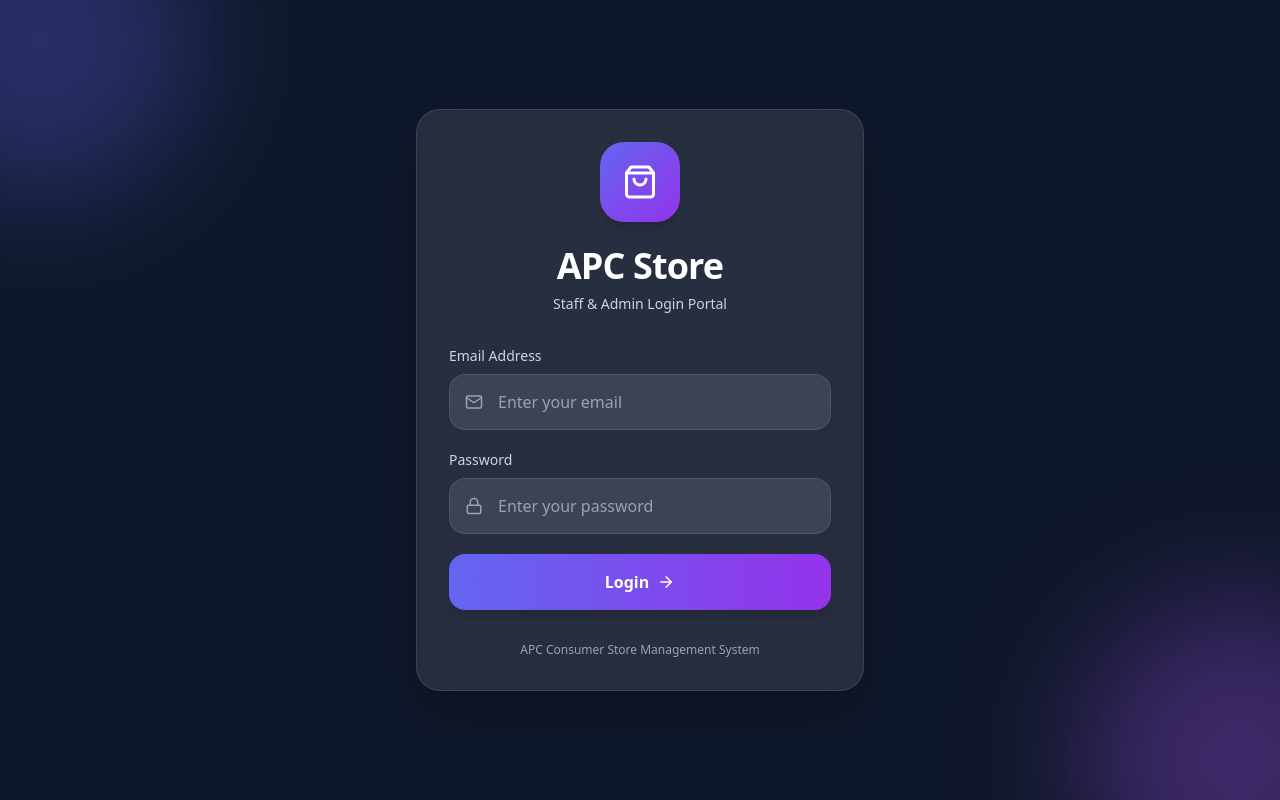
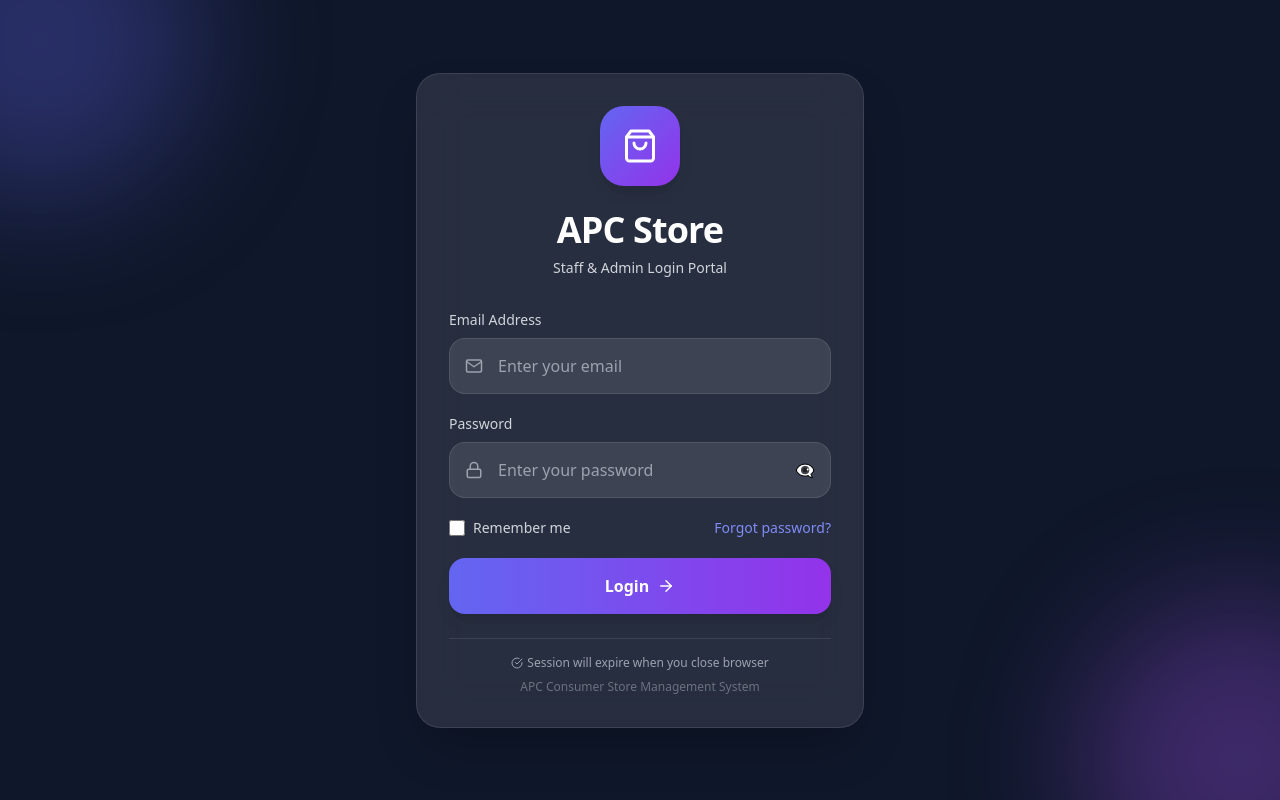
Before and after one commit to jaysolanki-21/consumer-store, a React (Vite) app in the folder client/: page /login in a window 1280 px wide. Built offline with nearby package versions, Linux system fonts and the light colour scheme; no server answers.

Commit message:
feat: Implement Remember Me functionality for user authentication and enhance ProtectedRoute logic

```diff
--- a/client/src/App.jsx
+++ b/client/src/App.jsx
@@ -19,10 +19,14 @@ import AdminAlertsPage from "./pages/AdminAlertsPage";
 import InsightsPage from "./pages/InsightsPage";
 
 function App() {
-  const { user } = useSelector((state) => state.auth);
+  const { user, token } = useSelector((state) => state.auth);
+
+  // Check authentication from Redux state (already loaded from storage)
+  const isAuthenticated = !!token && !!user;
 
   // Detect PWA mode
   const [isPWA, setIsPWA] = useState(false);
+  const [isLoading, setIsLoading] = useState(true);
 
   useEffect(() => {
     const standalone =
@@ -30,34 +34,104 @@ function App() {
       window.navigator.standalone;
 
     setIsPWA(standalone);
+    setIsLoading(false);
   }, []);
+
+  // Show loading while checking PWA mode
+  if (isLoading) {
+    return (
+      <div className="min-h-screen bg-gray-50 dark:bg-[#0B1120] flex items-center justify-center">
+        <div className="w-12 h-12 border-4 border-indigo-200 border-t-indigo-600 rounded-full animate-spin"></div>
+      </div>
+    );
+  }
 
   return (
     <BrowserRouter
       future={{ v7_startTransition: true, v7_relativeSplatPath: true }}
     >
-      <Toaster position="top-right" />
+      <Toaster
+        position="top-right"
+        toastOptions={{
+          duration: 3000,
+          style: {
+            background: '#363636',
+            color: '#fff',
+          },
+          success: {
+            duration: 2000,
+            iconTheme: {
+              primary: '#10b981',
+              secondary: '#fff',
+            },
+          },
+          error: {
+            duration: 3000,
+            iconTheme: {
+              primary: '#ef4444',
+              secondary: '#fff',
+            },
+          },
+        }}
+      />
 
       <Routes>
-
-        {/* ROOT ROUTE */}
+        {/* ROOT ROUTE - Redirect based on auth and PWA */}
         <Route
           path="/"
           element={
-            isPWA ? (
+            isAuthenticated ? (
+              // If logged in, redirect to respective dashboard
+              user?.role === 'admin' ? (
+                <Navigate to="/admin" replace />
+              ) : user?.role === 'staff' ? (
+                <Navigate to="/staff" replace />
+              ) : (
+                <ConsumerPage />
+              )
+            ) : isPWA ? (
+              // PWA mode and not logged in -> login page
               <Navigate to="/login" replace />
             ) : (
+              // Web mode and not logged in -> consumer page
               <ConsumerPage />
             )
           }
         />
 
-        {/* LOGIN */}
-        <Route path="/login" element={<LoginPage />} />
+        {/* LOGIN PAGE - Redirect if already logged in */}
+        <Route
+          path="/login"
+          element={
+            isAuthenticated ? (
+              user?.role === 'admin' ? (
+                <Navigate to="/admin" replace />
+              ) : user?.role === 'staff' ? (
+                <Navigate to="/staff" replace />
+              ) : (
+                <LoginPage />
+              )
+            ) : (
+              <LoginPage />
+            )
+          }
+        />
 
-        {/* STAFF */}
+        {/* STAFF DASHBOARD */}
         <Route
           path="/staff"
+          element={
+            <ProtectedRoute roles={["staff"]}>
+              <Layout>
+                <StaffPage />
+              </Layout>
+            </ProtectedRoute>
+          }
+        />
+
+        {/* STAFF ORDERS (same as staff page) */}
+        <Route
+          path="/staff/orders"
           element={
             <ProtectedRoute roles={["staff"]}>
               <Layout>
@@ -79,7 +153,7 @@ function App() {
           }
         />
 
-        {/* PRODUCTS */}
+        {/* ADMIN PRODUCTS */}
         <Route
           path="/admin/products"
           element={
@@ -91,7 +165,7 @@ function App() {
           }
         />
 
-        {/* CATEGORIES */}
+        {/* ADMIN CATEGORIES */}
         <Route
           path="/admin/categories"
           element={
@@ -127,7 +201,7 @@ function App() {
           }
         />
 
-        {/* ORDERS */}
+        {/* ADMIN ORDERS */}
         <Route
           path="/admin/orders"
           element={
@@ -151,7 +225,7 @@ function App() {
           }
         />
 
-        {/* ALERTS */}
+        {/* ADMIN ALERTS */}
         <Route
           path="/admin/alerts"
           element={
@@ -163,7 +237,7 @@ function App() {
           }
         />
 
-        {/* INSIGHTS */}
+        {/* INSIGHTS / ANALYTICS */}
         <Route
           path="/admin/insights"
           element={
@@ -175,6 +249,24 @@ function App() {
           }
         />
 
+        {/* CATCH ALL - 404 PAGE */}
+        <Route
+          path="*"
+          element={
+            <div className="min-h-screen bg-gray-50 dark:bg-[#0B1120] flex items-center justify-center">
+              <div className="text-center">
+                <h1 className="text-6xl font-bold text-gray-800 dark:text-white">404</h1>
+                <p className="text-gray-500 dark:text-gray-400 mt-2">Page not found</p>
+                <a
+                  href="/"
+                  className="mt-4 inline-block px-4 py-2 bg-indigo-600 text-white rounded-lg hover:bg-indigo-700 transition"
+                >
+                  Go Home
+                </a>
+              </div>
+            </div>
+          }
+        />
       </Routes>
     </BrowserRouter>
   );
--- a/client/src/components/ProtectedRoute.jsx
+++ b/client/src/components/ProtectedRoute.jsx
@@ -1,15 +1,27 @@
 import { Navigate } from 'react-router-dom';
 import { useSelector } from 'react-redux';
 
-export default function ProtectedRoute({ children, roles }) {
-  const { user } = useSelector(state => state.auth);
+export default function ProtectedRoute({ children, roles = [] }) {
+  const { user, token } = useSelector(state => state.auth);
 
-  if (!user) {
-    return <Navigate to="/login" />;
+  // Check if user is authenticated (has token and user object)
+  const isAuthenticated = !!token && !!user;
+
+  // If not authenticated, redirect to login
+  if (!isAuthenticated) {
+    return <Navigate to="/login" replace />;
   }
 
-  if (roles && !roles.includes(user.role)) {
-    return <Navigate to="/" />;
+  // If roles specified and user's role not in allowed roles
+  if (roles.length > 0 && !roles.includes(user.role)) {
+    // Redirect based on user's actual role
+    if (user.role === 'admin') {
+      return <Navigate to="/admin" replace />;
+    } else if (user.role === 'staff') {
+      return <Navigate to="/staff" replace />;
+    }
+    // Fallback to home
+    return <Navigate to="/" replace />;
   }
 
   return children;
--- a/client/src/pages/LoginPage.jsx
+++ b/client/src/pages/LoginPage.jsx
@@ -1,4 +1,6 @@
-import { useState } from 'react';
+// frontend/src/pages/LoginPage.jsx
+
+import { useState, useEffect } from 'react';
 import { useDispatch } from 'react-redux';
 import { useNavigate } from 'react-router-dom';
 import { motion } from 'framer-motion';
@@ -12,19 +14,32 @@ import {
   FiLock,
   FiArrowRight,
   FiShoppingBag,
+  FiCheckCircle,
 } from 'react-icons/fi';
 
 export default function LoginPage() {
   const [email, setEmail] = useState('');
   const [password, setPassword] = useState('');
+  const [rememberMe, setRememberMe] = useState(false);
+  const [showPassword, setShowPassword] = useState(false);
   const [loading, setLoading] = useState(false);
 
   const dispatch = useDispatch();
   const navigate = useNavigate();
 
+  // Load saved email if remember me was checked before
+  useEffect(() => {
+    const savedEmail = localStorage.getItem('savedEmail');
+    const savedRememberMe = localStorage.getItem('rememberMe') === 'true';
+
+    if (savedRememberMe && savedEmail) {
+      setEmail(savedEmail);
+      setRememberMe(true);
+    }
+  }, []);
+
   const handleSubmit = async (e) => {
     e.preventDefault();
-
     setLoading(true);
 
     try {
@@ -33,12 +48,21 @@ export default function LoginPage() {
         password,
       });
 
+      // Save credentials with remember me preference
       dispatch(
         setCredentials({
           user: data,
           token: data.token,
+          rememberMe: rememberMe,
         })
       );
+
+      // Save email for next time if remember me is checked
+      if (rememberMe) {
+        localStorage.setItem('savedEmail', email);
+      } else {
+        localStorage.removeItem('savedEmail');
+      }
 
       toast.success('Login successful');
 
@@ -50,9 +74,7 @@ export default function LoginPage() {
         navigate('/');
       }
     } catch (err) {
-      toast.error(
-        err.response?.data?.message || 'Login failed'
-      );
+      toast.error(err.response?.data?.message || 'Login failed');
     } finally {
       setLoading(false);
     }
@@ -63,7 +85,6 @@ export default function LoginPage() {
 
       {/* BACKGROUND GLOW */}
       <div className="absolute top-[-120px] left-[-120px] w-[320px] h-[320px] bg-indigo-500/30 rounded-full blur-3xl"></div>
-
       <div className="absolute bottom-[-120px] right-[-120px] w-[320px] h-[320px] bg-purple-500/30 rounded-full blur-3xl"></div>
 
       {/* LOGIN CARD */}
@@ -86,7 +107,6 @@ export default function LoginPage() {
           <h1 className="text-4xl font-bold text-white tracking-tight">
             APC Store
           </h1>
-
           <p className="text-gray-300 mt-2 text-sm">
             Staff & Admin Login Portal
           </p>
@@ -100,17 +120,13 @@ export default function LoginPage() {
             <label className="block text-sm font-medium text-gray-300 mb-2">
               Email Address
             </label>
-
             <div className="relative">
               <FiMail className="absolute left-4 top-1/2 -translate-y-1/2 text-gray-400 text-lg" />
-
               <input
                 type="email"
                 placeholder="Enter your email"
                 value={email}
-                onChange={(e) =>
-                  setEmail(e.target.value)
-                }
+                onChange={(e) => setEmail(e.target.value)}
                 required
                 className="w-full h-14 pl-12 pr-4 rounded-2xl bg-white/10 border border-white/10 text-white placeholder-gray-400 outline-none focus:ring-2 focus:ring-indigo-500 focus:border-transparent transition"
               />
@@ -122,31 +138,53 @@ export default function LoginPage() {
             <label className="block text-sm font-medium text-gray-300 mb-2">
               Password
             </label>
-
             <div className="relative">
               <FiLock className="absolute left-4 top-1/2 -translate-y-1/2 text-gray-400 text-lg" />
-
               <input
-                type="password"
+                type={showPassword ? "text" : "password"}
                 placeholder="Enter your password"
                 value={password}
-                onChange={(e) =>
-                  setPassword(e.target.value)
-                }
+                onChange={(e) => setPassword(e.target.value)}
                 required
-                className="w-full h-14 pl-12 pr-4 rounded-2xl bg-white/10 border border-white/10 text-white placeholder-gray-400 outline-none focus:ring-2 focus:ring-indigo-500 focus:border-transparent transition"
+                className="w-full h-14 pl-12 pr-12 rounded-2xl bg-white/10 border border-white/10 text-white placeholder-gray-400 outline-none focus:ring-2 focus:ring-indigo-500 focus:border-transparent transition"
               />
+              <button
+                type="button"
+                onClick={() => setShowPassword(!showPassword)}
+                className="absolute right-4 top-1/2 -translate-y-1/2 text-gray-400 hover:text-gray-300 transition"
+              >
+                {showPassword ? "👁️" : "👁️‍🗨️"}
+              </button>
             </div>
           </div>
 
-          {/* BUTTON */}
+          {/* REMEMBER ME CHECKBOX */}
+          <div className="flex items-center justify-between">
+            <label className="flex items-center gap-2 cursor-pointer">
+              <input
+                type="checkbox"
+                checked={rememberMe}
+                onChange={(e) => setRememberMe(e.target.checked)}
+                className="w-4 h-4 rounded border-gray-300 text-indigo-600 focus:ring-indigo-500"
+              />
+              <span className="text-sm text-gray-300">Remember me</span>
+            </label>
+            <a href="#" className="text-sm text-indigo-400 hover:text-indigo-300 transition">
+              Forgot password?
+            </a>
+          </div>
+
+          {/* LOGIN BUTTON */}
           <button
             type="submit"
             disabled={loading}
             className="w-full h-14 rounded-2xl bg-gradient-to-r from-indigo-500 to-purple-600 hover:opacity-90 text-white font-semibold flex items-center justify-center gap-2 shadow-lg transition disabled:opacity-60"
           >
             {loading ? (
-              'Logging in...'
+              <>
+                <div className="w-5 h-5 border-2 border-white/30 border-t-white rounded-full animate-spin" />
+                Logging in...
+              </>
             ) : (
               <>
                 Login
@@ -156,9 +194,15 @@ export default function LoginPage() {
           </button>
         </form>
 
-        {/* FOOTER */}
-        <div className="mt-8 text-center">
-          <p className="text-xs text-gray-400">
+        {/* INFO MESSAGE */}
+        <div className="mt-6 pt-4 border-t border-white/10 text-center">
+          <p className="text-xs text-gray-400 flex items-center justify-center gap-1">
+            <FiCheckCircle className="text-xs" />
+            {rememberMe
+              ? "✓ You'll stay logged in until you logout"
+              : "Session will expire when you close browser"}
+          </p>
+          <p className="text-xs text-gray-500 mt-2">
             APC Consumer Store Management System
           </p>
         </div>
--- a/client/src/redux/slices/authSlice.js
+++ b/client/src/redux/slices/authSlice.js
@@ -1,28 +1,81 @@
+// frontend/src/redux/slices/authSlice.js
+
 import { createSlice } from '@reduxjs/toolkit';
 
-const initialState = {
-  user: localStorage.getItem('user') ? JSON.parse(localStorage.getItem('user')) : null,
-  token: localStorage.getItem('token') || null
+// Load initial state from localStorage/sessionStorage
+const loadInitialState = () => {
+  // First check localStorage (Remember Me)
+  let user = localStorage.getItem('user');
+  let token = localStorage.getItem('token');
+  let rememberMe = localStorage.getItem('rememberMe') === 'true';
+
+  // If not in localStorage, check sessionStorage
+  if (!token) {
+    user = sessionStorage.getItem('user');
+    token = sessionStorage.getItem('token');
+    rememberMe = false;
+  }
+
+  return {
+    user: user ? JSON.parse(user) : null,
+    token: token || null,
+    rememberMe: rememberMe,
+  };
 };
+
+const initialState = loadInitialState();
 
 const authSlice = createSlice({
   name: 'auth',
   initialState,
   reducers: {
     setCredentials: (state, action) => {
-      state.user = action.payload.user;
-      state.token = action.payload.token;
-      localStorage.setItem('user', JSON.stringify(action.payload.user));
-      localStorage.setItem('token', action.payload.token);
+      const { user, token, rememberMe = false } = action.payload;
+
+      state.user = user;
+      state.token = token;
+      state.rememberMe = rememberMe;
+
+      // Save based on rememberMe preference
+      if (rememberMe) {
+        localStorage.setItem('user', JSON.stringify(user));
+        localStorage.setItem('token', token);
+        localStorage.setItem('rememberMe', 'true');
+        // Clear sessionStorage if exists
+        sessionStorage.removeItem('user');
+        sessionStorage.removeItem('token');
+      } else {
+        // Use sessionStorage for temporary session
+        sessionStorage.setItem('user', JSON.stringify(user));
+        sessionStorage.setItem('token', token);
+        // Clear localStorage
+        localStorage.removeItem('user');
+        localStorage.removeItem('token');
+        localStorage.removeItem('rememberMe');
+      }
     },
     logout: (state) => {
       state.user = null;
       state.token = null;
+      state.rememberMe = false;
+
+      // Clear both storages
       localStorage.removeItem('user');
       localStorage.removeItem('token');
-    }
-  }
+      localStorage.removeItem('rememberMe');
+      sessionStorage.removeItem('user');
+      sessionStorage.removeItem('token');
+    },
+    updateUser: (state, action) => {
+      state.user = { ...state.user, ...action.payload };
+      if (state.rememberMe) {
+        localStorage.setItem('user', JSON.stringify(state.user));
+      } else {
+        sessionStorage.setItem('user', JSON.stringify(state.user));
+      }
+    },
+  },
 });
 
-export const { setCredentials, logout } = authSlice.actions;
+export const { setCredentials, logout, updateUser } = authSlice.actions;
 export default authSlice.reducer;
```
